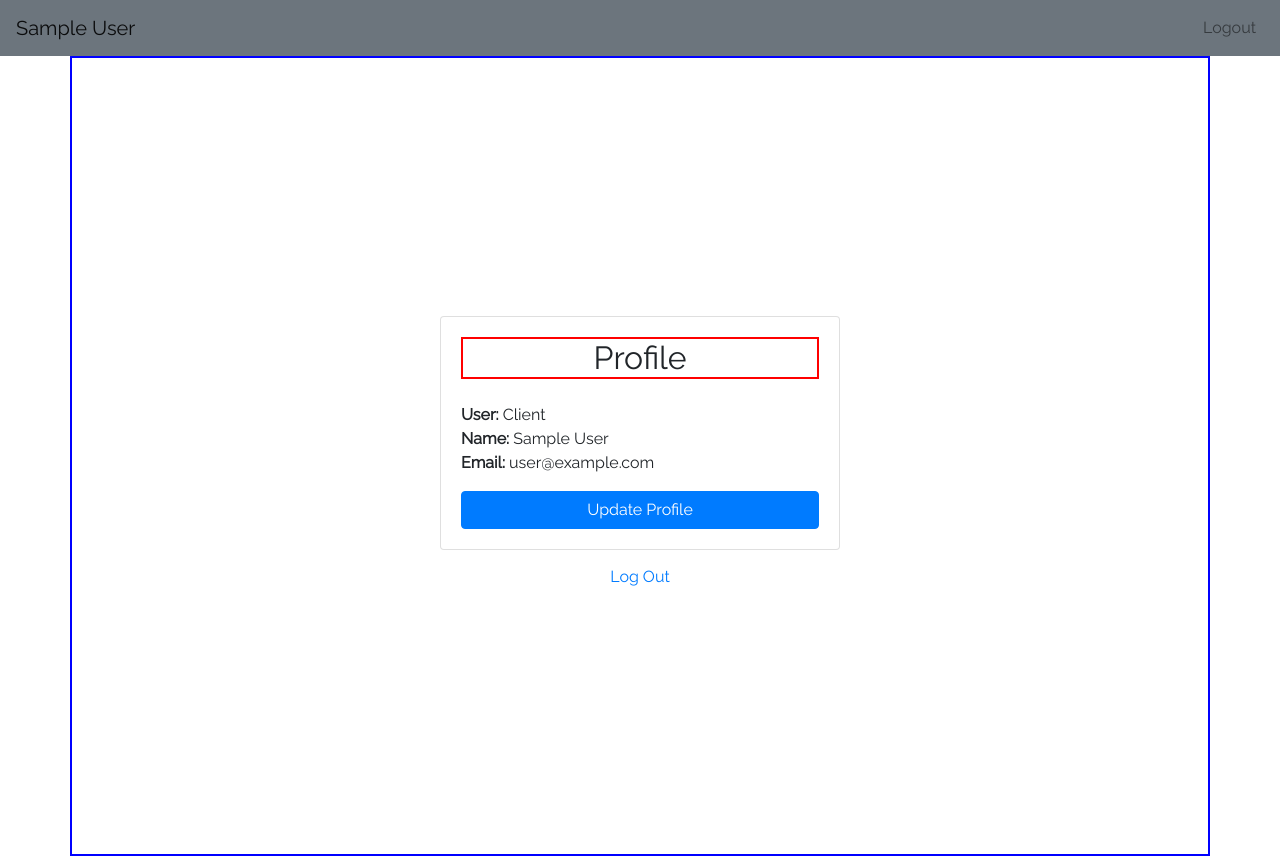
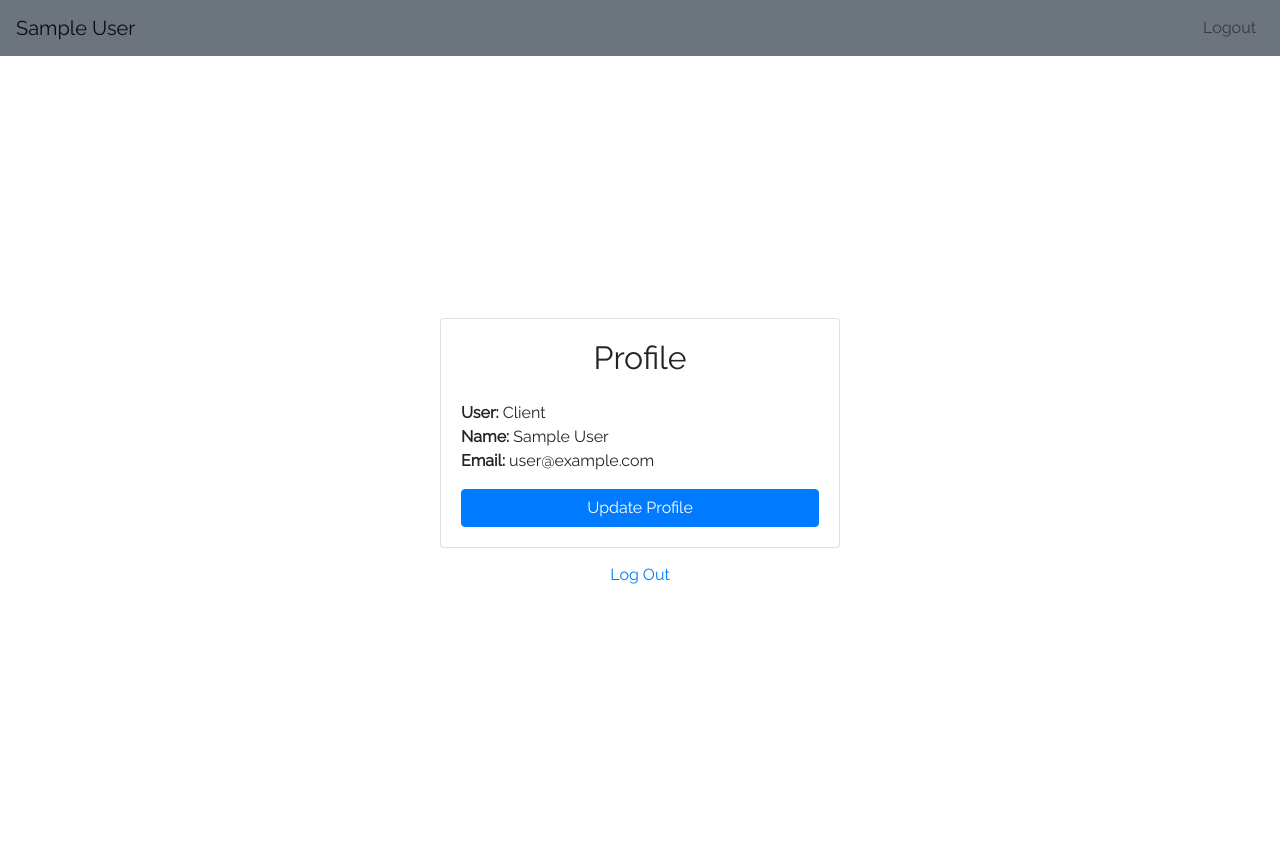
Before and after one commit to dtran5/liftweights, a React (Create React App) app: page / in a window 1280 px wide. Built offline with nearby package versions, Linux system fonts and the light colour scheme; no server answers; the database is empty; sample sign-in values are in the browser's storage.

Commit message:
Edit css
Made small changes to the CSS.

```diff
--- a/src/styles/App.scss
+++ b/src/styles/App.scss
@@ -8,14 +8,14 @@ $mainYellow: yellow;
     margin: 0;
 }
 
-.dashboard {
+// .dashboard {
 
-    border: 2px solid blue;
+//     border: 2px solid blue;
 
-    &__h2 {
-        border: 2px solid red;
-    }
-}
+//     &__h2 {
+//         border: 2px solid red;
+//     }
+// }
 
 .icon {
     font-family: 'Material Icons', serif;
```
